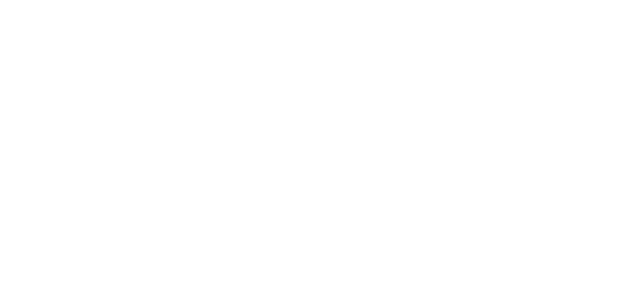
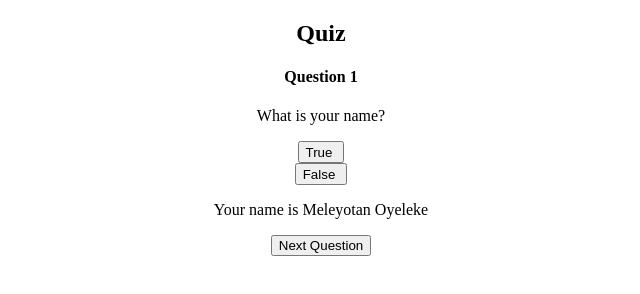
Before and after one commit to Meleyotan/FEM_JAVASCRIPT-ANJANA, a plain HTML site: page src/QUIZ/src.html in a window 1280 px wide. Shown: the whole page, without its empty margins (319-959 px from the left). Drawn offline with Linux system fonts and the light colour scheme.

Commit message:
Personal quiz project: re-do of the first project

```diff
--- a/src/QUIZ/src.html
+++ b/src/QUIZ/src.html
@@ -3,9 +3,41 @@
 <head>
     <meta charset="UTF-8">
     <meta name="viewport" content="width=device-width, initial-scale=1.0">
-    <title>Document</title>
+    <title>Quiz Apps</title>
+
+    <style>
+        main{
+            text-align: center;
+        }
+        button{
+            display: block;
+            margin-inline: auto;
+        }
+        .option{
+            padding-top: 2px;
+            padding-right: 10px;
+        }
+    </style>
 </head>
 <body>
+    <main>
+    <h2>Quiz</h2>
+    <h4>Question <span id="question_number"> 1 </span></h4>
 
+    <div class="questions">
+        <p id="question"> What is your name?</p>
+    </div>
+
+    <div class="options">
+        <button value="true" id="option1" class="option">True</button>
+        <button id="option2" class="option">False</button>
+    </div>
+
+    <div class="explanations">
+        <p id="explanation">Your name is Meleyotan Oyeleke</p>
+    </div>
+
+    <button id="next-question">Next Question</button>
+    </main>
 </body>
 </html>
```
